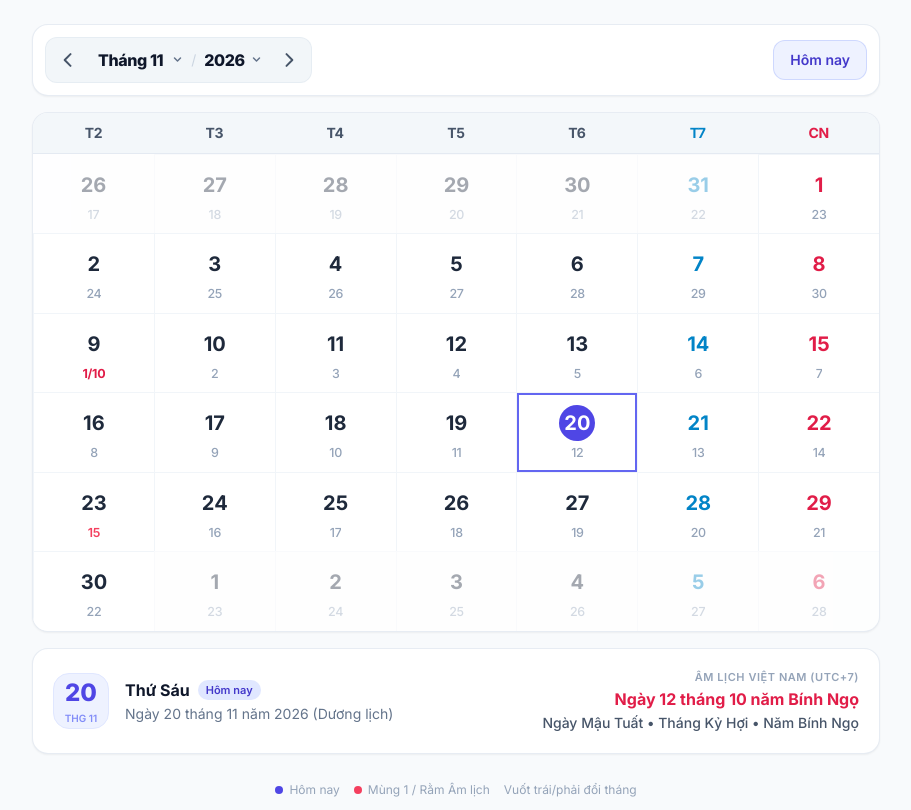
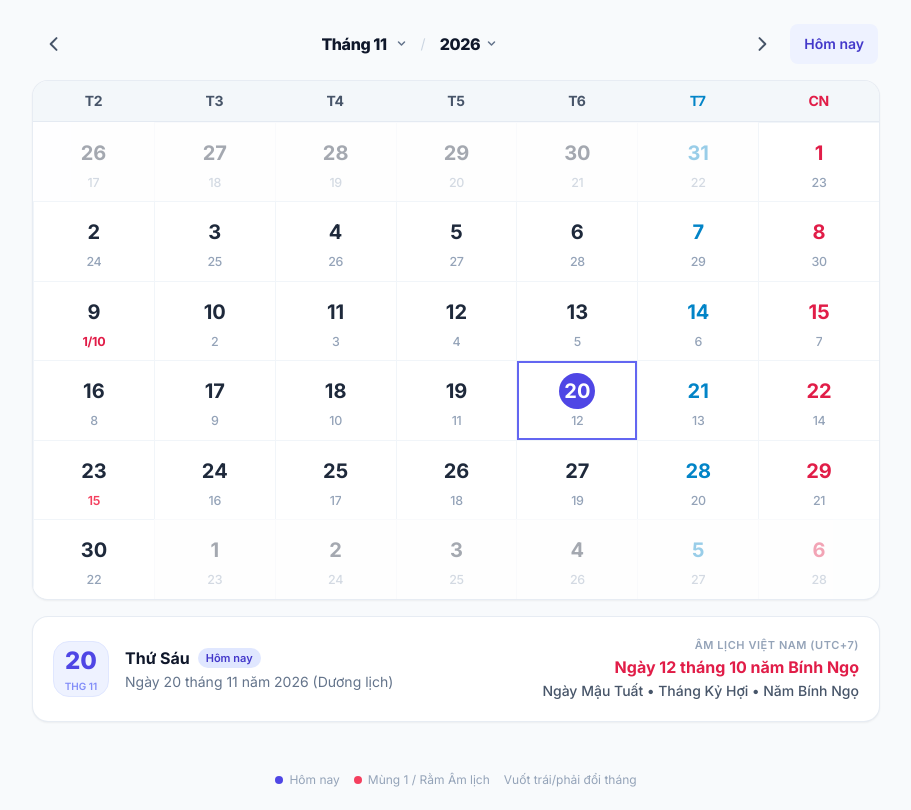
Before and after one commit to travisle/calendar, a plain HTML site: page index.html in a window 1280 px wide. Shown: the whole page, without its empty margins (184-1095 px from the left). Drawn offline with nearby package versions, Linux system fonts and the light colour scheme.

Commit message:
improved UI

```diff
--- a/index.html
+++ b/index.html
@@ -83,22 +83,22 @@
   <!-- Container chính: giảm padding dọc để vừa trọn khung nhìn Mobile -->
   <main class="w-full max-w-4xl mx-auto px-2 sm:px-6 py-2 sm:py-6 flex-grow">
 
-    <!-- Header Tinh Gọn 1 Hàng Duy Nhất (Đồng bộ chiều cao 36px/40px tuyệt đối) -->
-    <header class="bg-white rounded-2xl shadow-sm border border-slate-200/80 p-1.5 sm:p-3 mb-2.5 sm:mb-4">
-      <div class="flex items-center justify-between gap-1 sm:gap-2.5">
+    <!-- Header Tinh Gọn 1 Hàng Phẳng, Không Khung Bao Thừa, Giãn Rộng Tối Đa -->
+    <header class="mb-2 sm:mb-4 px-0.5">
+      <div class="flex items-center justify-between gap-1 sm:gap-2 w-full">
 
-        <!-- Cụm điều hướng Tháng/Năm thống nhất: [ ‹ ] [ Tháng 11 ▾ / 2026 ▾ ] [ › ] -->
-        <div class="inline-flex items-center bg-slate-100/90 p-0.5 rounded-xl border border-slate-200/70 min-w-0">
+        <!-- Nút Tháng Trước -->
         <button id="prevMonthBtn" type="button" title="Tháng trước" aria-label="Tháng trước"
-            class="h-9 w-8 sm:h-10 sm:w-10 inline-flex items-center justify-center rounded-lg text-slate-600 hover:bg-white hover:text-slate-900 active:bg-white active:scale-95 transition shrink-0 leading-none">
+          class="h-9 w-8 sm:h-10 sm:w-10 inline-flex items-center justify-center rounded-lg text-slate-600 hover:bg-slate-200/70 hover:text-slate-900 active:bg-slate-200/80 active:scale-95 transition shrink-0 leading-none">
           <svg class="w-4 h-4 sm:w-5 sm:h-5" fill="none" stroke="currentColor" stroke-width="2.4" viewBox="0 0 24 24">
             <path stroke-linecap="round" stroke-linejoin="round" d="M15 19l-7-7 7-7" />
           </svg>
         </button>
 
-          <div class="inline-flex items-center min-w-0">
+        <!-- Cụm chọn Tháng / Năm giãn rộng linh hoạt chiếm tối đa khoảng trống ở giữa -->
+        <div class="flex-1 flex items-center justify-center gap-0.5 sm:gap-1.5 min-w-0">
           <select id="monthSelect" aria-label="Chọn tháng"
-              class="compact-select h-9 sm:h-10 bg-transparent hover:bg-white/70 text-[13px] sm:text-base font-extrabold tracking-tight text-slate-900 pl-1.5 sm:pl-2.5 rounded-lg focus:outline-none focus:ring-2 focus:ring-indigo-500 cursor-pointer transition leading-none">
+            class="compact-select h-9 sm:h-10 bg-transparent hover:bg-slate-200/60 text-[14px] sm:text-base font-extrabold tracking-tight text-slate-900 pl-1.5 sm:pl-2.5 rounded-lg focus:outline-none focus:ring-2 focus:ring-indigo-500 cursor-pointer transition leading-none">
             <option value="1">Tháng 1</option>
             <option value="2">Tháng 2</option>
             <option value="3">Tháng 3</option>
@@ -116,22 +116,22 @@
           <span class="text-slate-300 font-light select-none text-xs sm:text-sm">/</span>
 
           <select id="yearSelect" aria-label="Chọn năm"
-              class="compact-select h-9 sm:h-10 bg-transparent hover:bg-white/70 text-[13px] sm:text-base font-extrabold tracking-tight text-slate-900 pl-1 sm:pl-2 rounded-lg focus:outline-none focus:ring-2 focus:ring-indigo-500 cursor-pointer transition leading-none">
+            class="compact-select h-9 sm:h-10 bg-transparent hover:bg-slate-200/60 text-[14px] sm:text-base font-extrabold tracking-tight text-slate-900 pl-1 sm:pl-2 rounded-lg focus:outline-none focus:ring-2 focus:ring-indigo-500 cursor-pointer transition leading-none">
             <!-- Sẽ được sinh tự động bằng JS -->
           </select>
         </div>
 
+        <!-- Nút Tháng Sau -->
         <button id="nextMonthBtn" type="button" title="Tháng sau" aria-label="Tháng sau"
-            class="h-9 w-8 sm:h-10 sm:w-10 inline-flex items-center justify-center rounded-lg text-slate-600 hover:bg-white hover:text-slate-900 active:bg-white active:scale-95 transition shrink-0 leading-none">
+          class="h-9 w-8 sm:h-10 sm:w-10 inline-flex items-center justify-center rounded-lg text-slate-600 hover:bg-slate-200/70 hover:text-slate-900 active:bg-slate-200/80 active:scale-95 transition shrink-0 leading-none">
           <svg class="w-4 h-4 sm:w-5 sm:h-5" fill="none" stroke="currentColor" stroke-width="2.4" viewBox="0 0 24 24">
             <path stroke-linecap="round" stroke-linejoin="round" d="M9 5l7 7-7 7" />
           </svg>
         </button>
-        </div>
 
-        <!-- Nút Hôm nay đồng bộ chiều cao 36px (h-9) / 40px (sm:h-10) bằng tuyệt đối các nút bên cạnh -->
+        <!-- Nút Hôm nay phẳng, đồng bộ chiều cao 36px (h-9) / 40px (sm:h-10), màu cố định nhẹ nhàng -->
         <button id="todayBtn" type="button"
-          class="h-9 sm:h-10 px-2.5 sm:px-4 rounded-xl text-xs sm:text-sm font-semibold active:scale-95 transition whitespace-nowrap shrink-0 inline-flex items-center justify-center leading-none bg-indigo-50 text-indigo-700 border border-indigo-200/80 hover:bg-indigo-100">
+          class="h-9 sm:h-10 px-2.5 sm:px-3.5 rounded-lg text-xs sm:text-sm font-semibold active:scale-95 transition whitespace-nowrap shrink-0 inline-flex items-center justify-center leading-none bg-indigo-50 text-indigo-700 hover:bg-indigo-100">
           Hôm nay
         </button>
 
```
Lines whose indentation alone changed are shown as unchanged.
